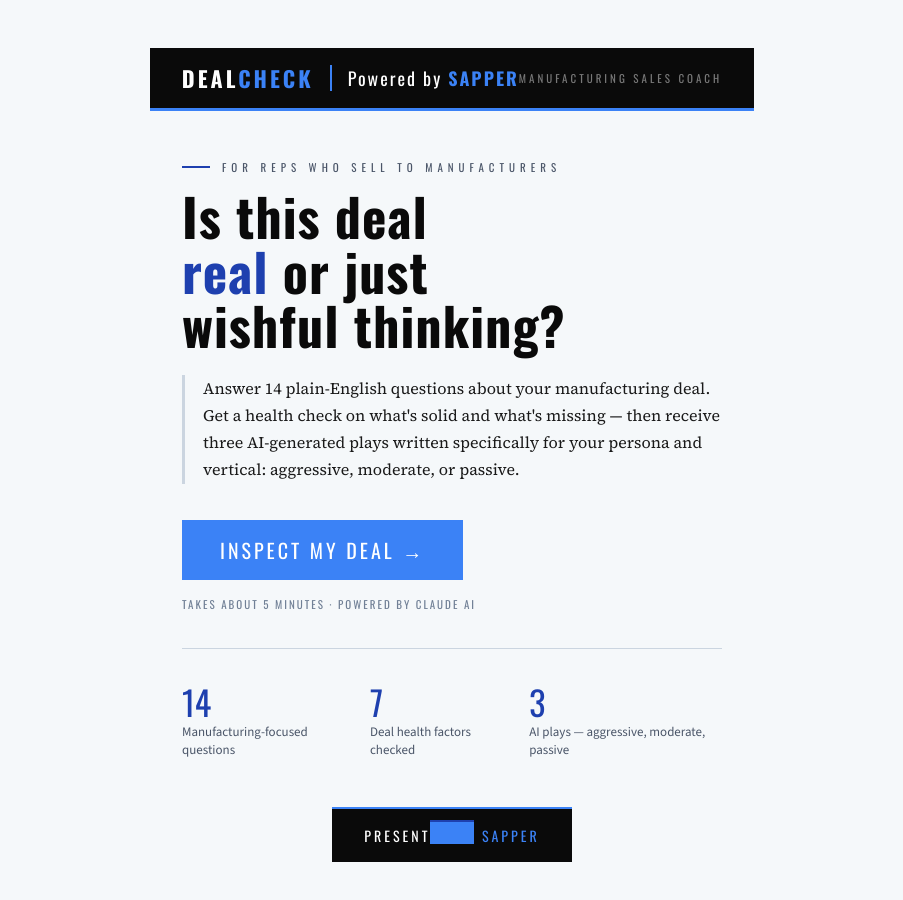
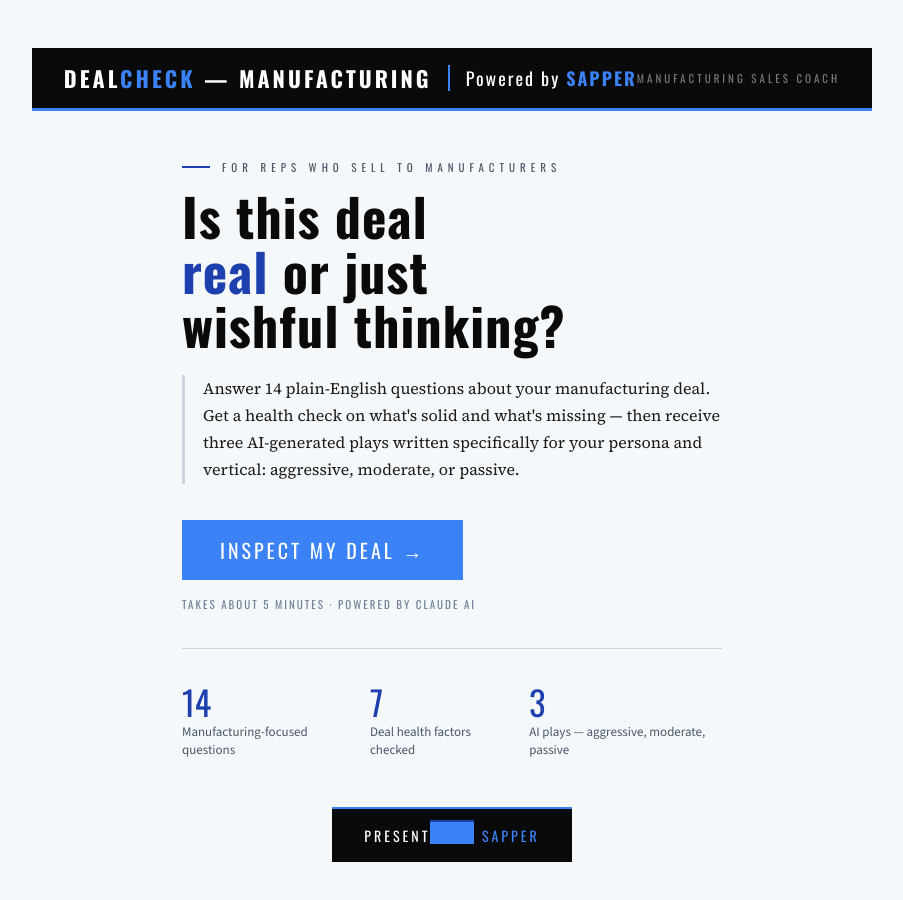
Before and after one commit to jeffwinters-ctrl/dealcheck, a website: page public/index.html in a window 1280 px wide. Shown: the whole page, without its empty margins (188-1091 px from the left). Drawn offline with nearby package versions, Linux system fonts and the light colour scheme.

Commit message:
Rename to DealCheck - Manufacturing everywhere

```diff
--- a/public/index.html
+++ b/public/index.html
@@ -3,7 +3,7 @@
 <head>
 <meta charset="UTF-8">
 <meta name="viewport" content="width=device-width, initial-scale=1.0">
-<title>DealCheck — Manufacturing Sales Coach | Presented by Sapper</title>
+<title>DealCheck Manufacturing — Sales Coach | Powered by Sapper</title>
 <link href="https://fonts.googleapis.com/css2?family=Oswald:wght@400;500;600;700&family=Source+Sans+3:wght@300;400;500;600&family=Source+Serif+4:ital,wght@0,400;1,400&display=swap" rel="stylesheet">
 <style>
 * { margin:0; padding:0; box-sizing:border-box; }
@@ -202,7 +202,7 @@ body { background:var(--bg); color:var(--ink); font-family:var(--fb); min-height
 
 <!-- LANDING -->
 <div class="screen active" id="sl">
-  <div class="hdr"><div class="logo">DEAL<span>CHECK</span></div><div class="logo-brand">Powered by <span>SAPPER</span></div><div class="hdr-tag">Manufacturing Sales Coach</div></div>
+  <div class="hdr"><div class="logo">DEAL<span>CHECK</span> — MANUFACTURING</div><div class="logo-brand">Powered by <span>SAPPER</span></div><div class="hdr-tag">Manufacturing Sales Coach</div></div>
 
   <div style="flex:1;display:flex;align-items:center;justify-content:center;padding:48px 20px;">
     <div class="li">
@@ -224,7 +224,7 @@ body { background:var(--bg); color:var(--ink); font-family:var(--fb); min-height
 
 <!-- LEAD GATE -->
 <div class="screen" id="sg">
-  <div class="hdr"><div class="logo">DEAL<span>CHECK</span></div><div class="logo-brand">Powered by <span>SAPPER</span></div><button class="hdr-btn" onclick="goTo('sl')">← BACK</button></div>
+  <div class="hdr"><div class="logo">DEAL<span>CHECK</span> — MANUFACTURING</div><div class="logo-brand">Powered by <span>SAPPER</span></div><button class="hdr-btn" onclick="goTo('sl')">← BACK</button></div>
   <div class="gate-wrap">
     <div class="gate-card">
       <div class="gate-title">Almost There</div>
@@ -244,14 +244,14 @@ body { background:var(--bg); color:var(--ink); font-family:var(--fb); min-height
 
 <!-- QUESTIONS -->
 <div class="screen" id="sq">
-  <div class="hdr"><div class="logo">DEAL<span>CHECK</span></div><div class="logo-brand">Powered by <span>SAPPER</span></div><button class="hdr-btn" onclick="goTo('sl')">← EXIT</button></div>
+  <div class="hdr"><div class="logo">DEAL<span>CHECK</span> — MANUFACTURING</div><div class="logo-brand">Powered by <span>SAPPER</span></div><button class="hdr-btn" onclick="goTo('sl')">← EXIT</button></div>
   <div class="qwrap"><div class="qcard" id="qcard"></div></div>
   <div class="footer"><div class="footer-brand"><span>Presented by</span> SAPPER</div></div>
 </div>
 
 <!-- PROCESSING -->
 <div class="screen" id="sp">
-  <div class="hdr"><div class="logo">DEAL<span>CHECK</span></div><div class="logo-brand">Powered by <span>SAPPER</span></div><div class="hdr-tag">Analyzing</div></div>
+  <div class="hdr"><div class="logo">DEAL<span>CHECK</span> — MANUFACTURING</div><div class="logo-brand">Powered by <span>SAPPER</span></div><div class="hdr-tag">Analyzing</div></div>
   <div style="flex:1;display:flex;align-items:center;justify-content:center;padding:40px 20px;">
     <div class="procbox">
       <div class="proctitle">Reading Your Deal</div>
@@ -275,7 +275,7 @@ body { background:var(--bg); color:var(--ink); font-family:var(--fb); min-height
 
 <!-- RESULTS -->
 <div class="screen" id="sr">
-  <div class="hdr"><div class="logo">DEAL<span>CHECK</span></div><div class="logo-brand">Powered by <span>SAPPER</span></div><div class="hdr-tag">Results</div></div>
+  <div class="hdr"><div class="logo">DEAL<span>CHECK</span> — MANUFACTURING</div><div class="logo-brand">Powered by <span>SAPPER</span></div><div class="hdr-tag">Results</div></div>
   <div class="rband">
     <div><div class="rdname" id="rdname">—</div><div class="rdmeta" id="rdmeta">—</div></div>
     <div style="margin-left:auto;display:flex;align-items:center;gap:14px;">
```
